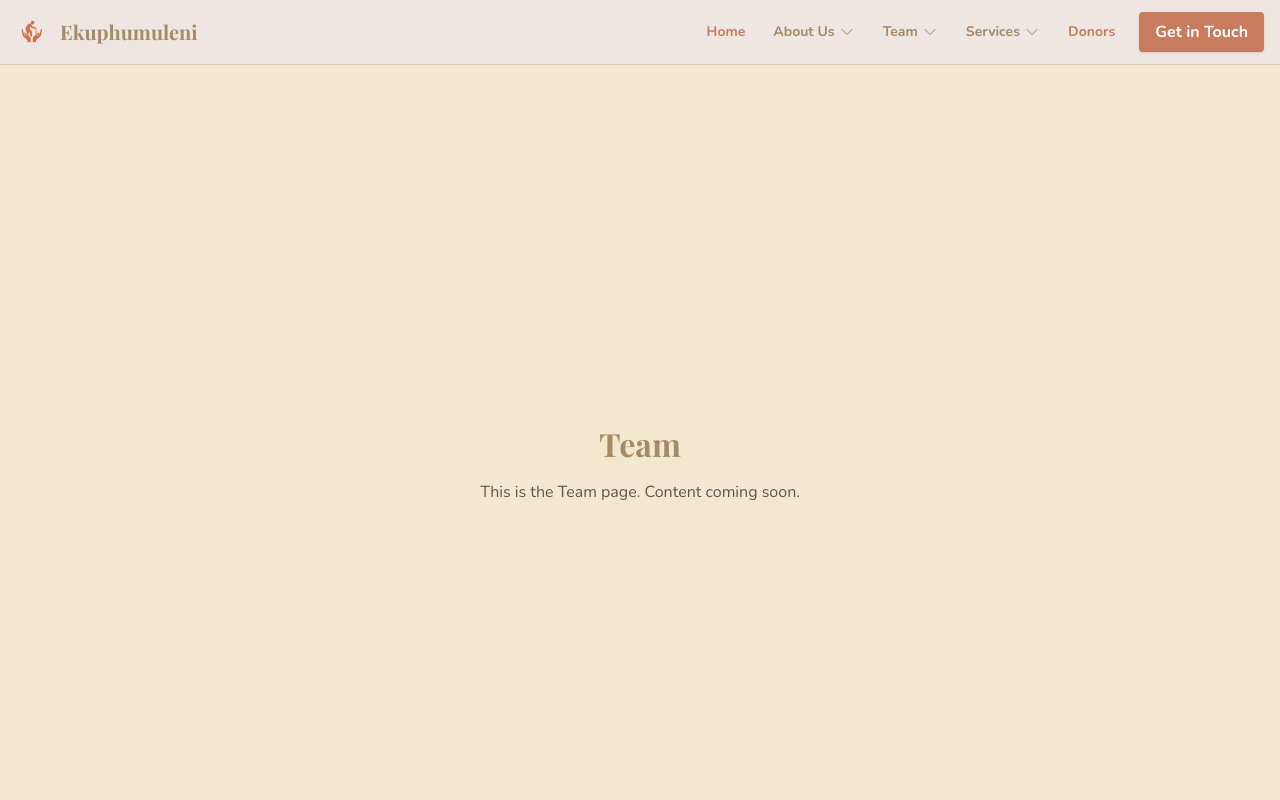
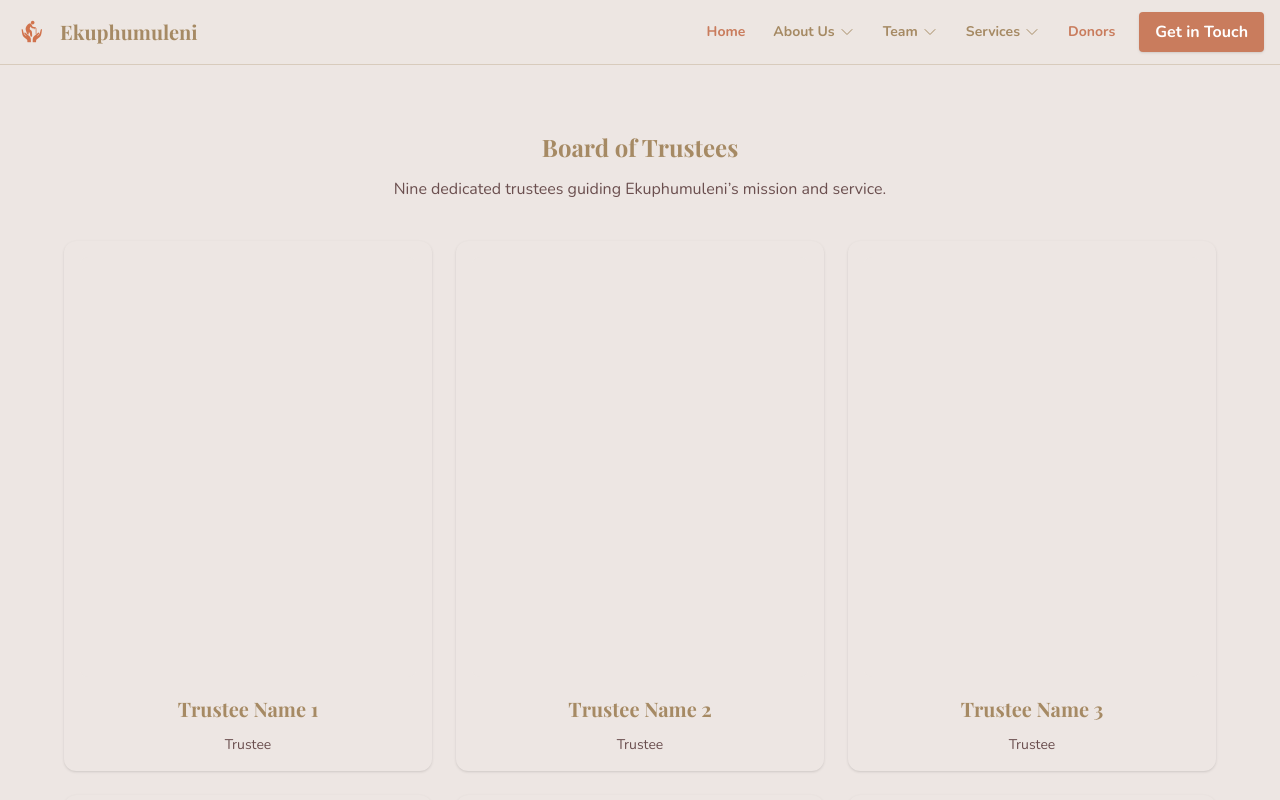
Before and after one commit to Psyfo/ekuphumuleni, a Next.js app: page /team in a window 1280 px wide. Shown: the top 800 px of the page. Built offline with nearby package versions, Linux system fonts and the light colour scheme.

Commit message:
Refactor TeamPage component to include BoardSection, AdministrationSection, and StaffSection

```diff
--- a/src/app/(public)/team/page.tsx
+++ b/src/app/(public)/team/page.tsx
@@ -1,12 +1,15 @@
 import React from 'react';
+
+import AdministrationSection from './AdministrationSection';
+import BoardSection from './BoardSection';
+import StaffSection from './StaffSection';
 
 export default function TeamPage() {
   return (
-    <main className='min-h-screen flex flex-col justify-center items-center text-center bg-background text-foreground'>
-      <h1 className='text-3xl font-bold mb-4'>Team</h1>
-      <p className='text-lg text-muted'>
-        This is the Team page. Content coming soon.
-      </p>
+    <main>
+      <BoardSection />
+      <AdministrationSection />
+      <StaffSection />
     </main>
   );
 }
```
